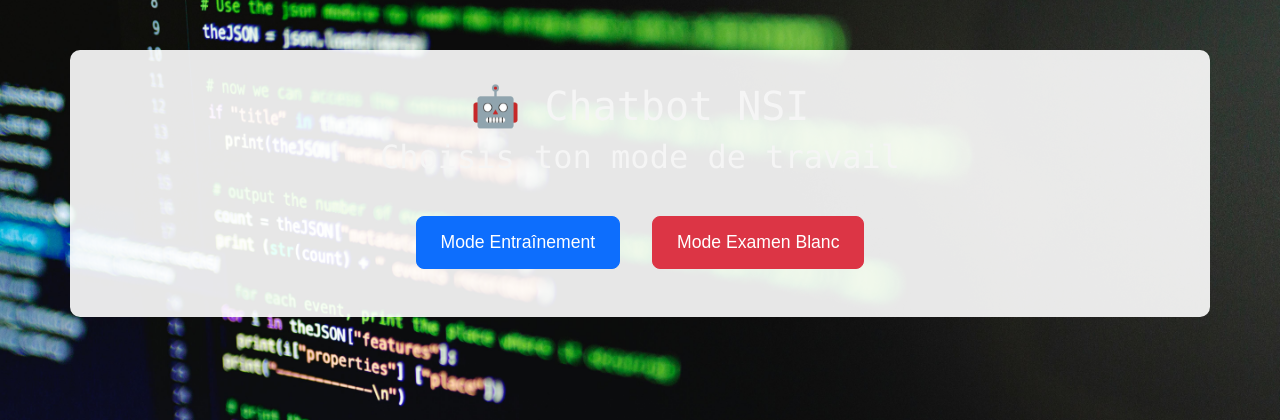
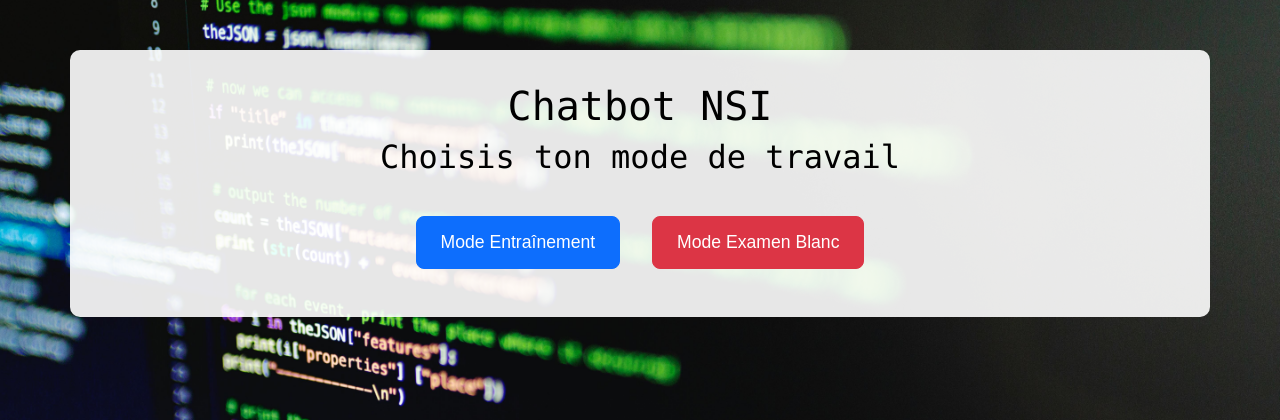
Before and after one commit to MathThibaud/chatbot-nsi, a Flask app: page / in a window 1280 px wide. Shown: the top 420 px of the page. Run offline with Flask 3, Linux system fonts and the light colour scheme.

Commit message:
Modification couleur titre

```diff
--- a/static/css/style.css
+++ b/static/css/style.css
@@ -10,9 +10,11 @@ body {
 }
 
 h1, h2 {
-    color: whitesmoke;
     font-family: Monaco, Calibri, 'Trebuchet MS', sans-serif;
     text-align: center;
+}
+.site-title {
+    color: #000000; /* noir */
 }
 
 .container {
--- a/templates/index.html
+++ b/templates/index.html
@@ -10,8 +10,8 @@
 </head>
 <body>
     <div class="container text-center">
-        <h1>🤖 Chatbot NSI</h1>
-        <h2>Choisis ton mode de travail</h2>
+        <h1 class="site-title">Chatbot NSI</h1>
+        <h2 class="site-title">Choisis ton mode de travail</h2>
         <div class="d-flex justify-content-center flex-wrap mt-4">
             <a href="{{ url_for('entrainement') }}" class="btn btn-primary">Mode Entraînement</a>
             <a href="{{ url_for('examen') }}" class="btn btn-danger">Mode Examen Blanc</a>
```
